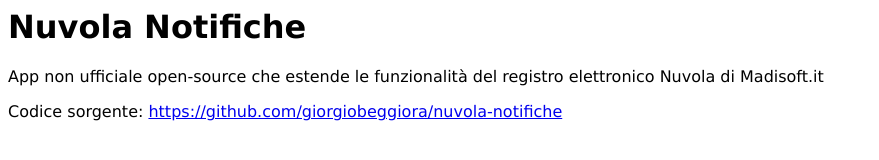
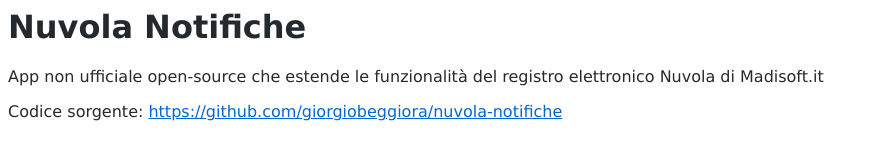
Before and after one commit to giorgiobeggiora/nuvola-notifiche, a plain HTML site: page index.html in a window 1280 px wide. Shown: the whole page, without its empty margins (0-879 px from the left). Drawn offline with Linux system fonts and the light colour scheme.

Commit message:
home update

```diff
--- a/index.html
+++ b/index.html
@@ -2,7 +2,10 @@
 	<meta charset="UTF-8">
 	<title>Nuvola Notifiche</title>
 	<meta name="description" content="App non ufficiale open-source che estende le funzionalità del registro elettronico Nuvola di Madisoft.it">
-	<style>body {font-family: verdana;}</style>
+	<style>
+	body {font-family: verdana; color: #24292e}
+	a {color: #0366d6;}
+	</style>
 </head><body>
 	<h1>Nuvola Notifiche</h1>
 	<p>
```
